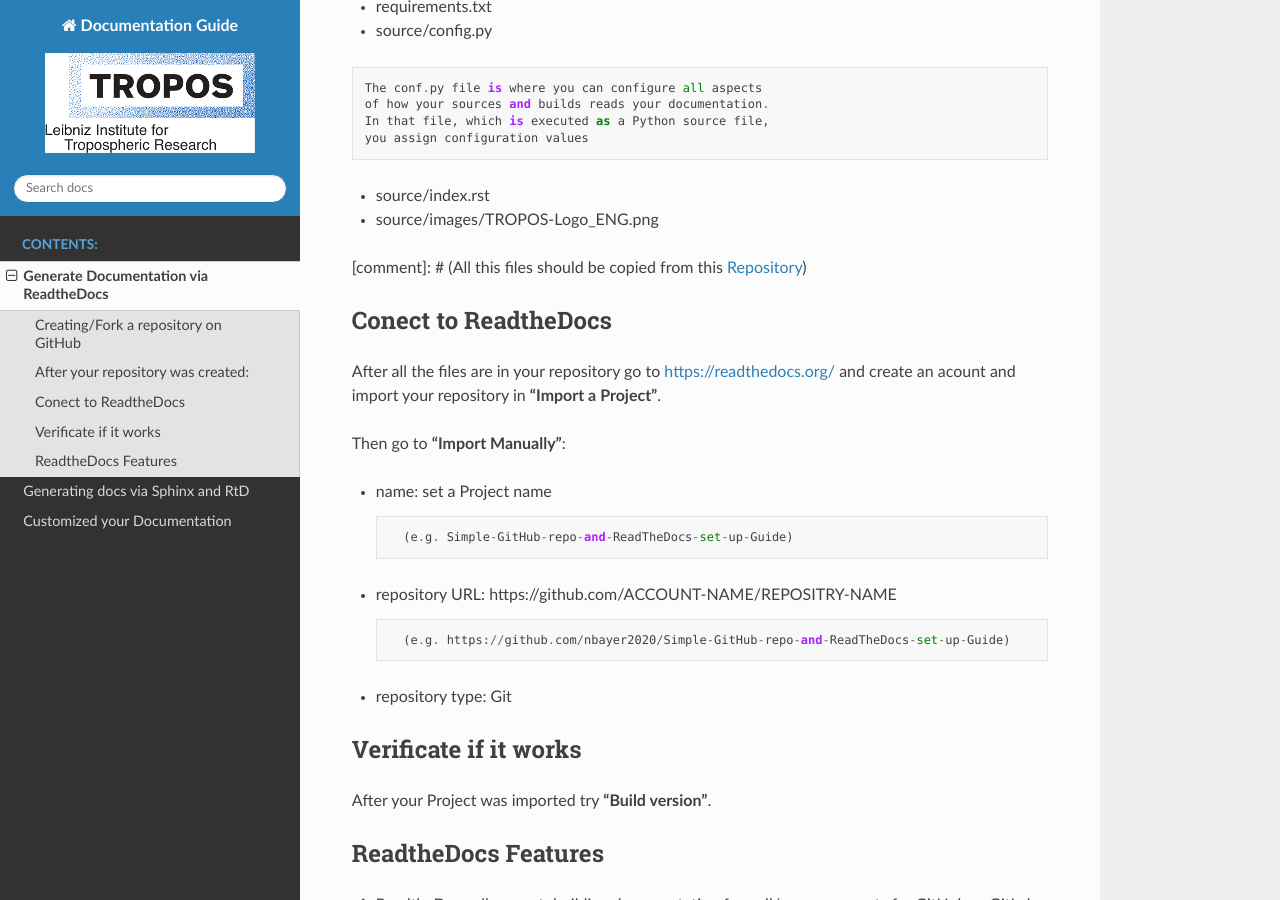
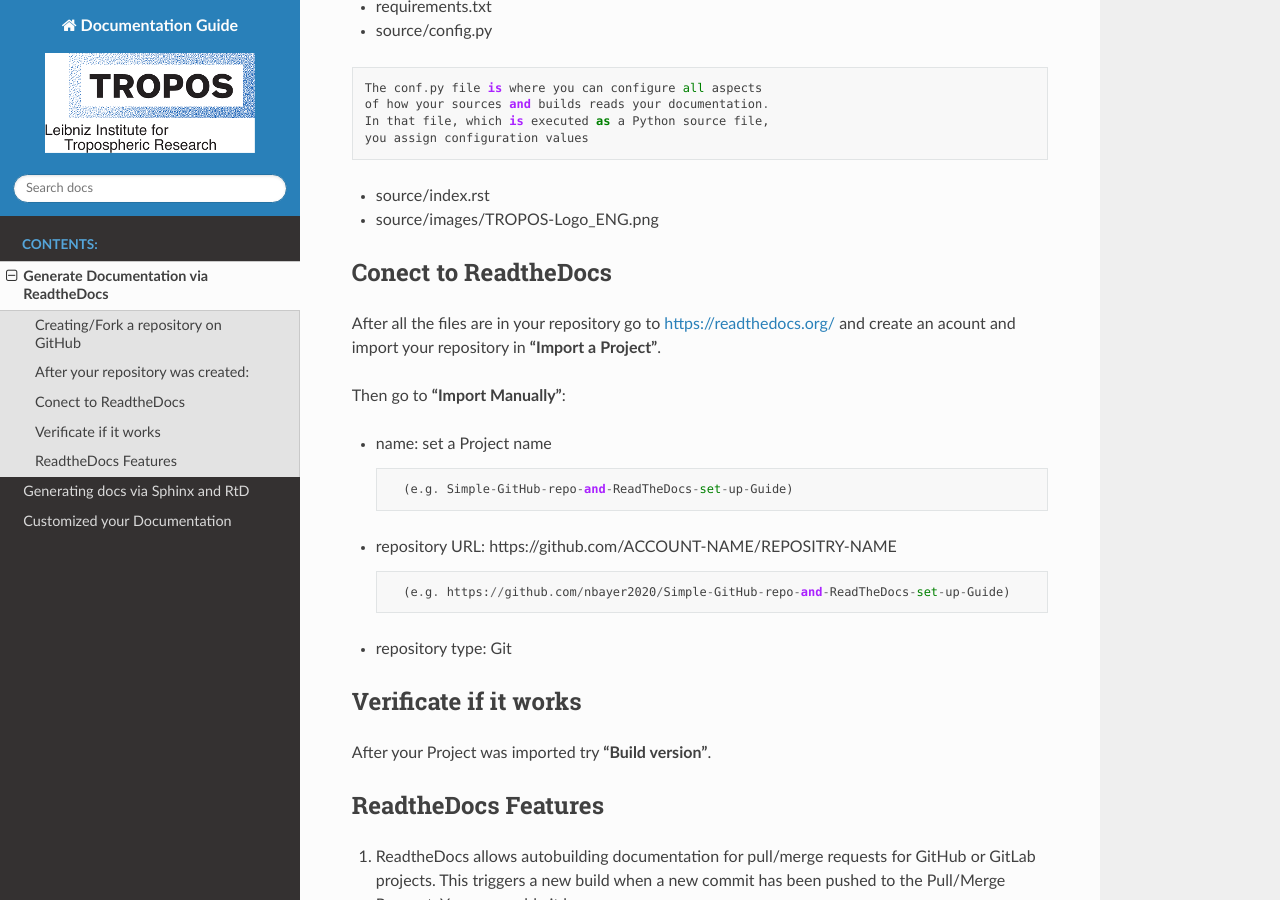
Before and after one commit to nbayer2020/Simple-GitHub-repo-and-ReadTheDocs-set-up-Guide, a Sphinx documentation site: the page built from source/read_the_docs.md, in a window 1280 px wide and 900 px high, scrolled down 680 px. Built offline with Sphinx 7.4.7 and the Read the Docs theme 2.0.0, drawn with Linux system fonts in a browser that asks for light colours.

Commit message:
Update read_the_docs.md

````diff
--- a/source/read_the_docs.md
+++ b/source/read_the_docs.md
@@ -11,8 +11,6 @@
 2. Fork this [Repository](https://github.com/nbayer2020/Simple-GitHub-repo-and-ReadTheDocs-set-up-Guide) (See [Fork a repo](https://docs.github.com/en/free-pro-team@latest/github/getting-started-with-github/fork-a-repo) )
 
 ## After your repository was created:
-
-
 
     If you used the option of **Fork**, you can avoid this step.
 
@@ -32,8 +30,6 @@
 ```
 * source/index.rst
 * source/images/TROPOS-Logo_ENG.png
-
-[comment]: # (All this files should be copied from this [Repository](https://github.com/nbayer2020/Simple-GitHub-repo-and-ReadTheDocs-set-up-Guide))
 
 ## Conect to ReadtheDocs
 
@@ -55,8 +51,8 @@
 ## ReadtheDocs Features
 
 1. ReadtheDocs allows autobuilding documentation for pull/merge requests for GitHub or GitLab projects. This triggers a new build when a new commit has been pushed to the Pull/Merge Request. You can enable it by:
-* Go to **"Admin"** > **"Advanced Settings"**
-* Enable the **"Build Pull Requests for this Project"** option
+   * Go to **"Admin"** > **"Advanced Settings"**
+   * Enable the **"Build Pull Requests for this Project"** option
 
 2. **Warning Banner for Pull/Merge Request Documentation:** While building documentation for pull/merge requests we add a warning banner at the top of those documentations to let the users know that this documentation was generated from pull/merge requests and is not the main documentation for the project.
 
````
